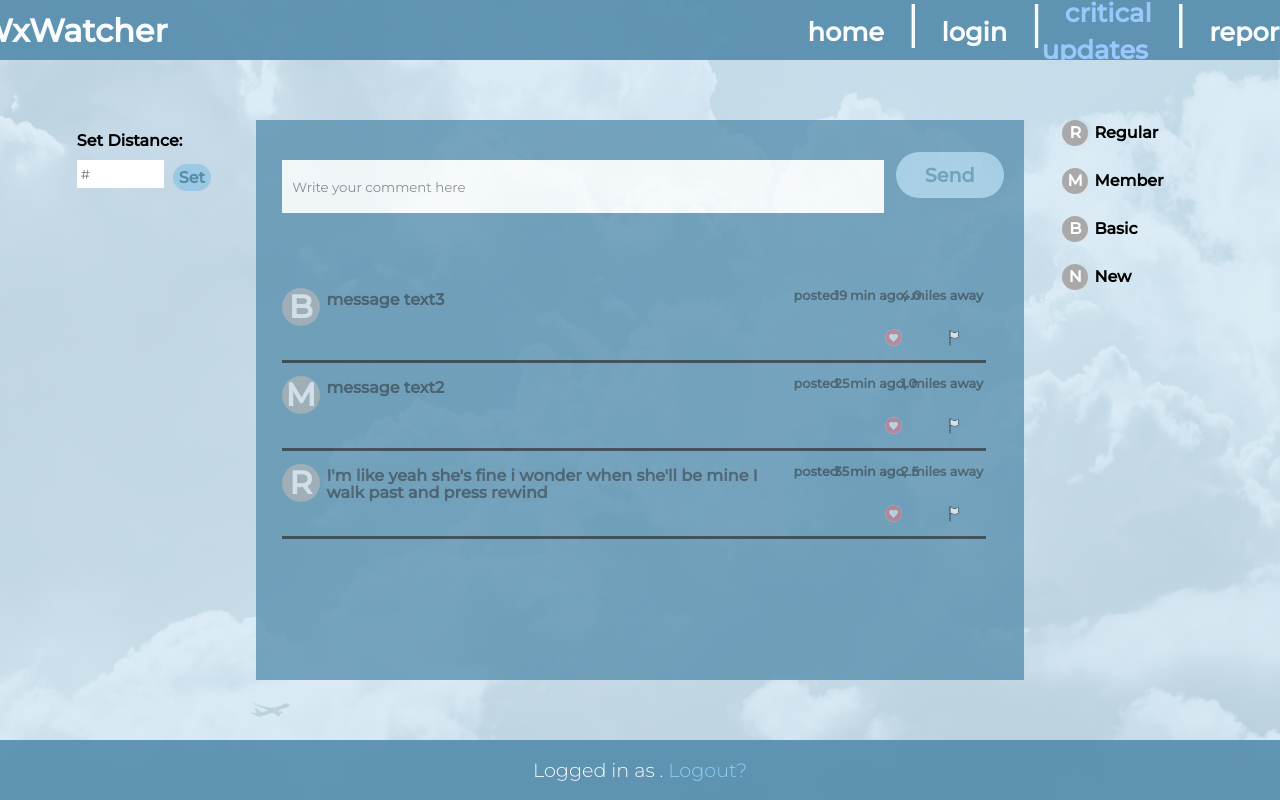
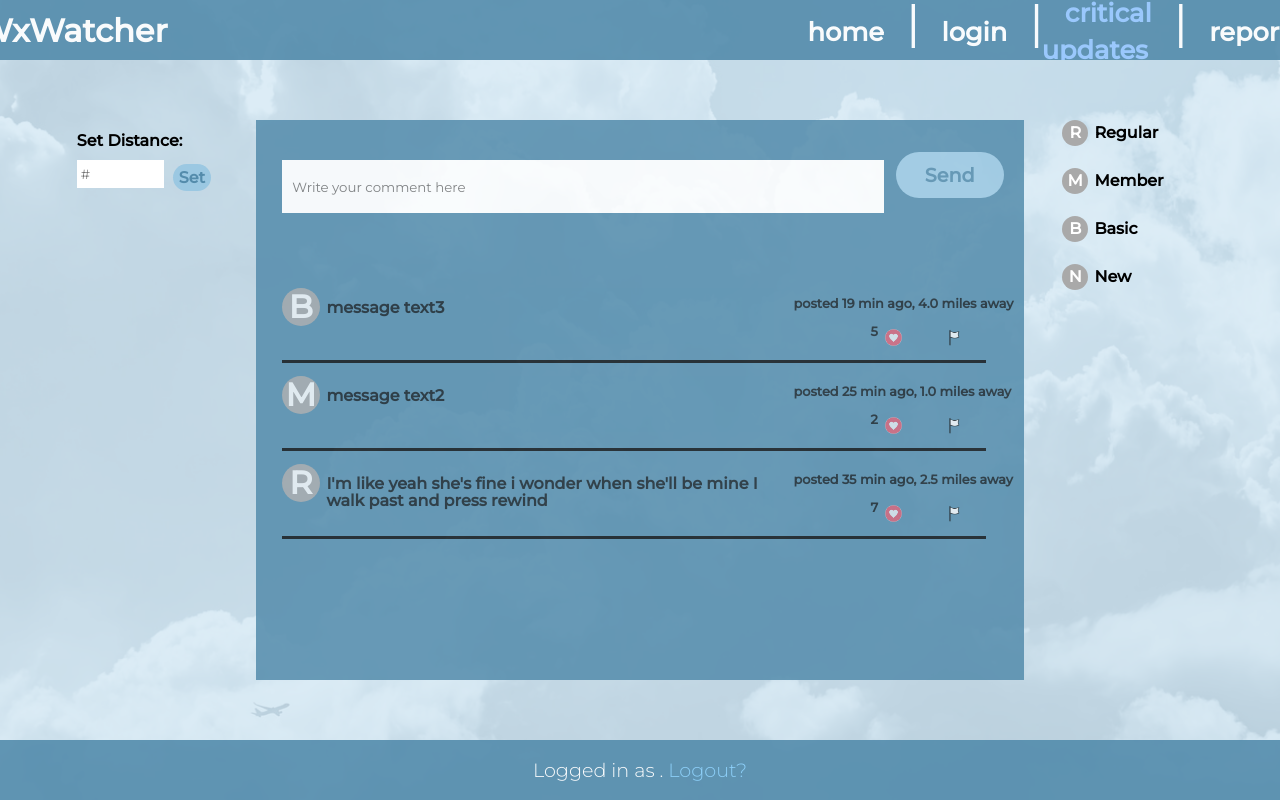
Before and after one commit to Shom770/poolesville-hackathon, a Flask app: page /criticalupdates in a window 1280 px wide. Run offline with Flask 2, Linux system fonts and the light colour scheme.

Commit message:
frontend done

```diff
--- a/src/app.py
+++ b/src/app.py
@@ -83,7 +83,7 @@ def home():
         no_alerts=bool(all_alerts),
         alert=all_alerts[page] if all_alerts else None,
         page=page,
-        # session_name = session["name"]
+        session_name = session["name"]
     )
 
 
--- a/src/static/criticalupdates.css
+++ b/src/static/criticalupdates.css
@@ -4,7 +4,7 @@
     line-height: 0.5em;
     align-items: center;
     background: #548CAC;
-    opacity: 75%;
+    opacity: 85%;
     width: 60vw;
     height: 70vh;
     /*border-radius: 20%;*/
--- a/src/templates/critical-updates.html
+++ b/src/templates/critical-updates.html
@@ -20,18 +20,18 @@
         <h1 class="separator"> | </h1>
         <h1><a class="page" href={{ url_for("reports")}}>reports</a></h1>
     </div>
-    <div class="box centered" style="height: 100vh; background: url('static/website_background.png'); z-index: 1;">
+    <form method = "POST" class="box centered" style="height: 100vh; background: url('static/website_background.png'); z-index: 1;">
 
         <div style="position: absolute; top: 15vh; left: 6vw; width: 15vw; height: 10vh">
             <h1 class="montserrat-legendtext">Set Distance:</h1>
             <input type="number" placeholder="#" style="height: 2vw; width: 5vw; position: absolute; top: 5vh">
-            <button class="setbutton"; style="position: absolute; top: 5.5vh; left: 7.5vw">Set</button>
+            <button name="threshold" class="setbutton"; style="position: absolute; top: 5.5vh; left: 7.5vw">Set</button>
         </div>
 
         <div class = "commentbox centered">
             <span  style="position: absolute; top: 20vh; left: 22vw">
                 <input type="text" placeholder="Write your comment here">
-                <button class="sendbutton"; style="position: absolute; top: -1vh; left: 48vw">Send</button>
+                <button name="publish" class="sendbutton"; style="position: absolute; top: -1vh; left: 48vw">Send</button>
             </span>
             <div>
                 <!-- first update -->
@@ -41,23 +41,23 @@
                             <h1 id="trust" class="montserrat">{{ comment["trust"] }}</h1>
                         </div>
                         <div class="commentbox" style="position: absolute; top: 1vh; left: 3.5vw; height: 7vh; width: 35vw">
-                            <h1 id="message" class="montserrat-legendtext" style="position: absolute; top: -1vh; left: 0vw; line-height: 1.1em">{{ comment["message"] }}</h1>
+                            <h1 id="message" class="montserrat-legendtext" style="position: absolute; top: 0vh; left: 0vw; line-height: 1.1em">{{ comment["message"] }}</h1>
                         </div>
                         <div class="commentbox" style="position: absolute; top: 1vh; left: 40vw; height: 4vh; width: 18vw">
-                            <h1 class="montserrat-legendtext" style="font-size: .8rem; position: absolute; top: -1vh; left: 0vw; line-height: 1.1em">posted</h1>
-                            <h1 id="time" class="montserrat-legendtext" style="font-size: .8rem; position: absolute; top: -1vh; left: 3.2vw; line-height: 1.1em">{{ comment["time"] }}</h1>
-                            <h1 class="montserrat-legendtext" style="font-size: .8rem; position: absolute; top: -1vh; left: 4.4vw; line-height: 1.1em">min ago, </h1>
-                            <h1 id="distance" class="montserrat-legendtext" style="font-size: .8rem; position: absolute; top: -1vh; left: 8.4vw; line-height: 1.1em">{{ comment["distance"] }}</h1>
-                            <h1 class="montserrat-legendtext" style="font-size: .8rem; position: absolute; top: -1vh; left: 9.2vw; line-height: 1.1em">miles away</h1>
+                            <h1 class="montserrat-legendtext" style="font-size: .8rem; position: absolute; top: 0vh; left: 0vw; line-height: 1.1em">posted {{ comment["time"] }} min ago, {{ comment["distance"] }} miles away</h1>
+                            <!-- <h1 id="time" class="montserrat-legendtext" style="font-size: .8rem; position: absolute; top: 0vh; left: 3vw; line-height: 1.1em">{{ comment["time"] }}</h1>
+                            <h1 class="montserrat-legendtext" style="font-size: .8rem; position: absolute; top: -1vh; left: 4.2vw; line-height: 1.1em">min ago, </h1>
+                            <h1 id="distance" class="montserrat-legendtext" style="font-size: .8rem; position: absolute; top: 0vh; left: 8.2vw; line-height: 1.1em">{{ comment["distance"] }}</h1>
+                            <h1 class="montserrat-legendtext" style="font-size: .8rem; position: absolute; top: -1vh; left: 9.2vw; line-height: 1.1em">miles away</h1> -->
                         </div>
                         <div class="commentbox" style="position: absolute; bottom: 1vh; right: 4vw; height: 3vh; width: 5vw">
-                            <h1 id="likes" class="montserrat-legendtext" style="font-size: .8rem; position: absolute; bottom: -1vh; left: 0vw; line-height: 1.1em"></h1>
-                            <button style="background-color: #548CAC; opacity: 100%; border: none; position: absolute; left: .7vw">
+                            <h1 id="likes" class="montserrat-legendtext" style="font-size: .8rem; position: absolute; bottom: .5vh; left: 0vw; line-height: 1.1em"> {{ comment["likes"] }} </h1>
+                            <button name="like" style="background-color: #548CAC; opacity: 100%; border: none; position: absolute; left: .7vw">
                                 <img src="static/heart-icon-y1k.png" style="opacity: 100%"; height="16.85" width="16.85"/>
                             </button>
                         </div>
                         <div class="commentbox" style="opacity: 100%; position: absolute; bottom: 1vh; right: 0vw; height: 3vh; width: 5vw">
-                            <button style="background-color: #548CAC; opacity: 100%; border: none">
+                            <button name="report" style="background-color: #548CAC; opacity: 100%; border: none">
                                 <img src="static/1200px-White_flag_icon.svg.png" style="opacity: 100%"; height="16.85" width="12"/>
                             </button>
                         </div>
@@ -150,7 +150,7 @@
             </div>
         </div>
 
-    </div>
+    </form>
     <div class="box centered slight-transparent" style="top: 92.5vh; height: 7.5vh; background: #548CAC; z-index: 2;">
         <h1 class="montserrat" style="color: white; font-size: 1.2rem; font-weight: 300;">
             Logged in as {{ session_name }}. <a style="text-decoration: none; color: lightskyblue;" href=javascript:;" onclick="this.href='/logout'">Logout?</a>
```
Also changed, not shown: 1 other file.
